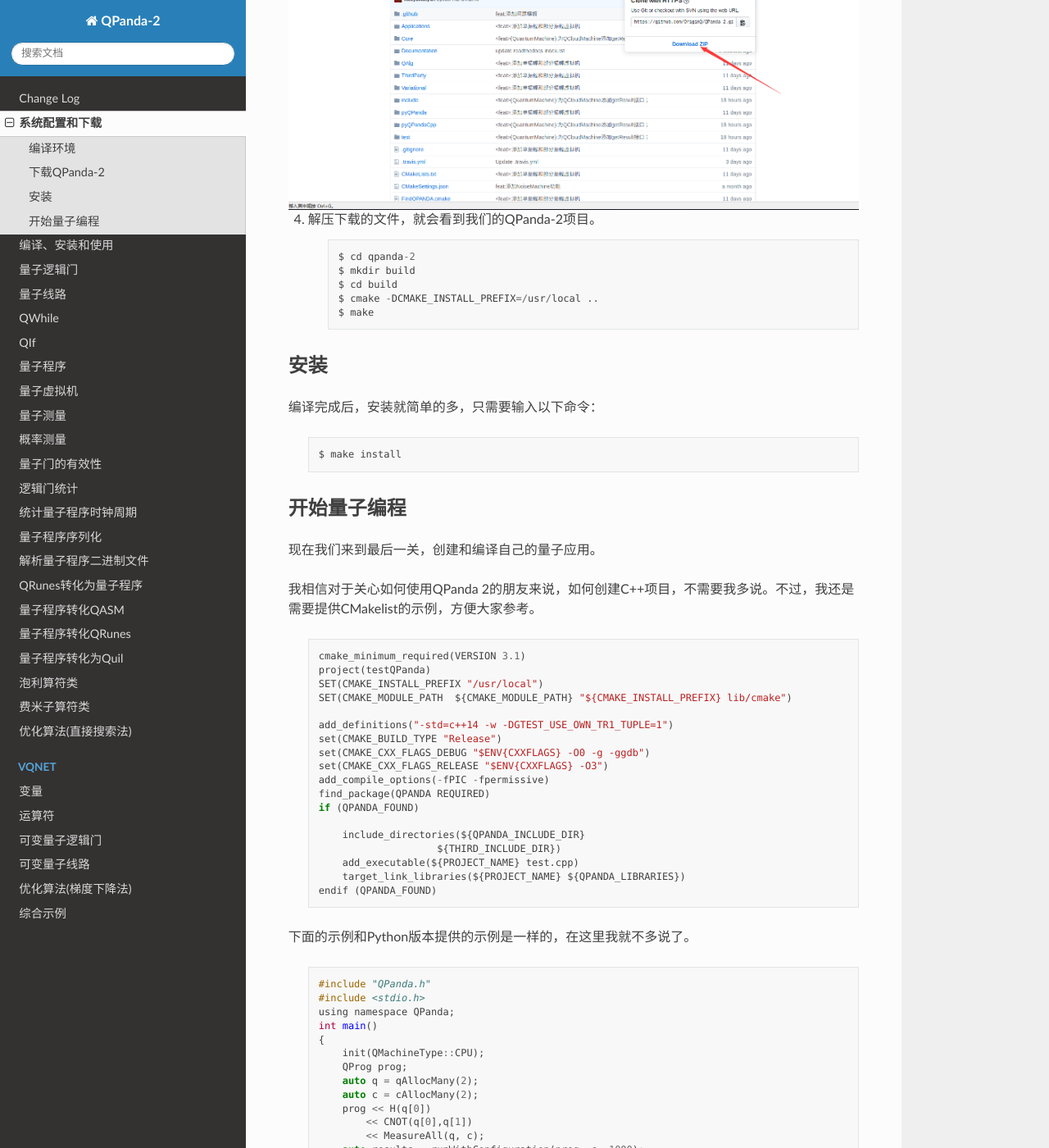
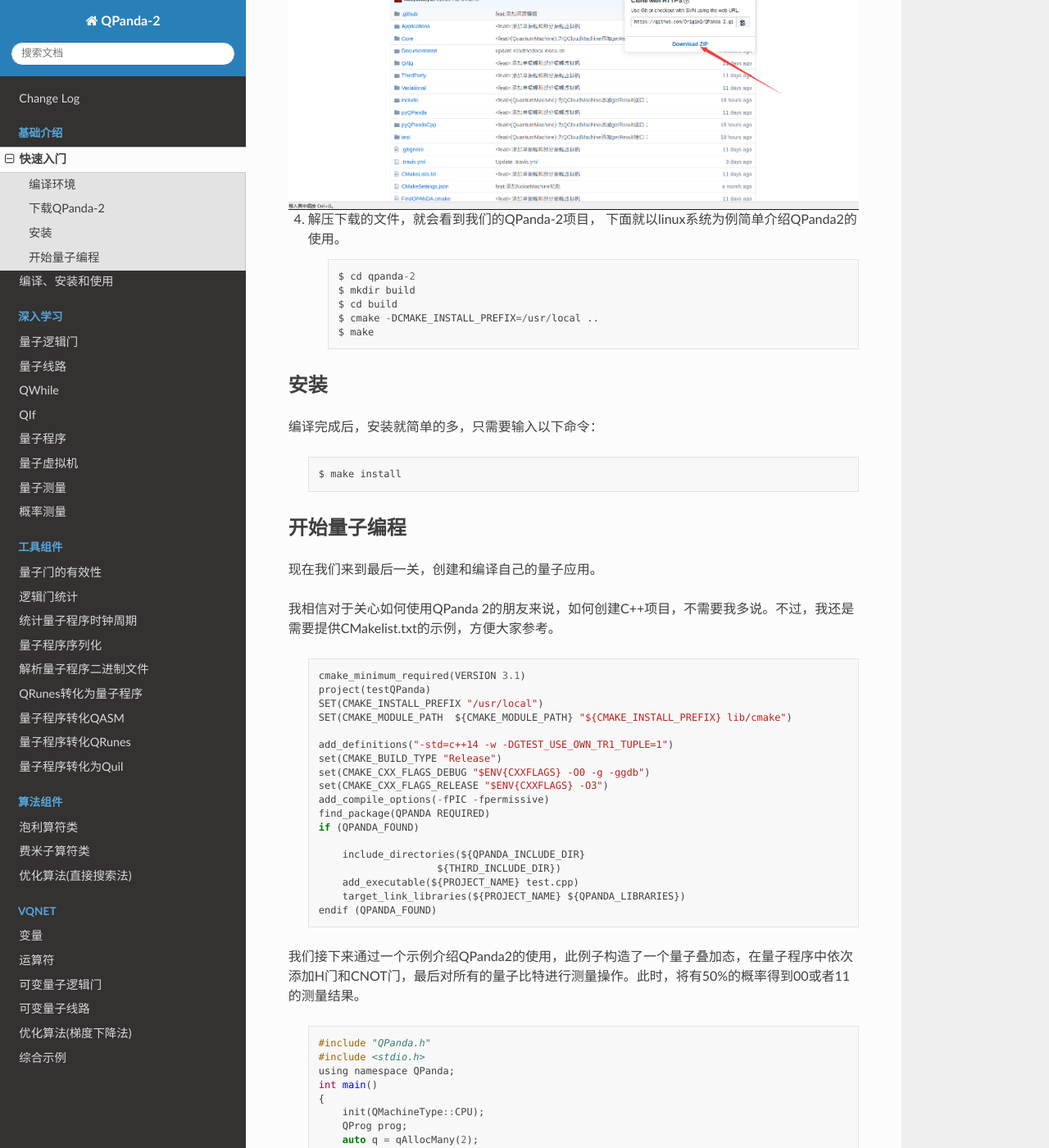
Before and after one commit to liye0005/QPanda-Toturial, a Sphinx documentation site: the page built from source/GettingStarted.rst, in a window 1280 px wide and 1400 px high, scrolled down 1832 px. Shown: the whole window at 82% size. Built offline with Sphinx 7.4.7 and the Read the Docs theme 2.0.0, drawn with Linux system fonts in a browser that asks for light colours; pages that are not in the unit, such as notebooks, are missing from menus; some of the changed text lies outside the part shown.

Commit message:
<fix> 修改错误

```diff
--- a/source/GettingStarted.rst
+++ b/source/GettingStarted.rst
@@ -1,8 +1,8 @@
-系统配置和下载
+快速入门
 ==============
 
 .. _pyqpanda: https://qpanda-2.readthedocs.io/zh_CN/doucmentation-python/
-为了兼容 \ **高效**\与\ **便捷**\，QPanda2提供了C++ 和 Python两个版本，本文中主要介绍C++版本的使用。
+QPanda2提供了C++ 和 Python两个版本，本文中主要介绍C++版本的使用。
 如要了解和学习python版本的使用请移步 pyqpanda_。
 
 编译环境
@@ -25,14 +25,14 @@
 下载QPanda-2
 >>>>>>>>>>>>>>>>>
 
-如果在您的系统上已经安装了git， 你可以直接输入以下命令来获取QPanda2：
+如果在您的系统上已经安装了git， 您可以通过git来获取QPanda2：
 
     .. code-block:: c
 
         $ git clone https://github.com/OriginQ/QPanda-2.git
 
 
-当然了，对于一些为安装git的伙伴来说，也可以直接通过浏览器去下载QPanda-2， 具体的操作步骤如下：
+当然了，对于一些未安装git的伙伴来说，也可以直接通过浏览器去下载QPanda-2， 具体的操作步骤如下：
 
 1. 在浏览器中输入 https://github.com/OriginQ/QPanda-2 ， 进入网页会看到：
 
@@ -49,7 +49,7 @@
 .. image:: images/Download.png
     :align: center
 
-4. 解压下载的文件，就会看到我们的QPanda-2项目。
+4. 解压下载的文件，就会看到我们的QPanda-2项目， 下面就以linux系统为例简单介绍QPanda2的使用。
 
     .. code-block:: c
 
@@ -73,7 +73,7 @@
 
 现在我们来到最后一关，创建和编译自己的量子应用。
 
-我相信对于关心如何使用QPanda 2的朋友来说，如何创建C++项目，不需要我多说。不过，我还是需要提供CMakelist的示例，方便大家参考。
+我相信对于关心如何使用QPanda 2的朋友来说，如何创建C++项目，不需要我多说。不过，我还是需要提供CMakelist.txt的示例，方便大家参考。
 
     .. code-block:: c
 
@@ -97,7 +97,7 @@
         endif (QPANDA_FOUND)
 
 
-下面的示例和Python版本提供的示例是一样的，在这里我就不多说了。
+我们接下来通过一个示例介绍QPanda2的使用，此例子构造了一个量子叠加态，在量子程序中依次添加H门和CNOT门，最后对所有的量子比特进行测量操作。此时，将有50%的概率得到00或者11的测量结果。
 
     .. code-block:: c
 
--- a/source/QGate.rst
+++ b/source/QGate.rst
@@ -112,7 +112,8 @@
 
      .. code-block:: c
 
-          QGate h_dagger = H(qubit).setDagger(true);
+          auto gate = H(qubit);
+          gate.setDagger(true);
 
 .. note:: setDagger有一个布尔类型参数，用来设置当前逻辑门是否需要转置共轭操作。
 
@@ -129,7 +130,8 @@
 
      .. code-block:: c
 
-          QGate rx_control = RX(qubit,PI).setControl(qvec);
+          auto gate = RX(qubit,PI)
+          gate.setControl(qvec);
 
 
 
--- a/source/Tutorial.rst
+++ b/source/Tutorial.rst
@@ -178,7 +178,7 @@
  linux、MacOS及MinGW下使用QPanda2
  ************************************************
 
-linux、MacOS和MinGW下使用QPanda2的方式是相同的，其CmakeList的写法为：
+linux、MacOS和MinGW下使用QPanda2的方式是相同的，其CmakeList.txt的写法为：
 
     .. code-block:: c
 
@@ -210,7 +210,7 @@
         add_executable(${PROJECT_NAME} test.cpp)
         target_link_libraries(${PROJECT_NAME} ${QPANDA_LIBRARIES})
 
-.. note:: ``test.cpp`` 为使用QPanda2的一个示例。有兴趣的可以试着将其合并在一起形成一个跨平台的CMakeList。
+.. note:: ``test.cpp`` 为使用QPanda2的一个示例。有兴趣的可以试着将其合并在一起形成一个跨平台的CMakeList.txt。
 
 编译方式与编译QPanda库的方式基本类似，在这里就不多做赘述。
 
```
Also changed, not shown: source/ChangeLog.rst (+6 -1 lines), source/QCircuit.rst (+5 -10 lines), source/index.rst (+5 -11 lines).
